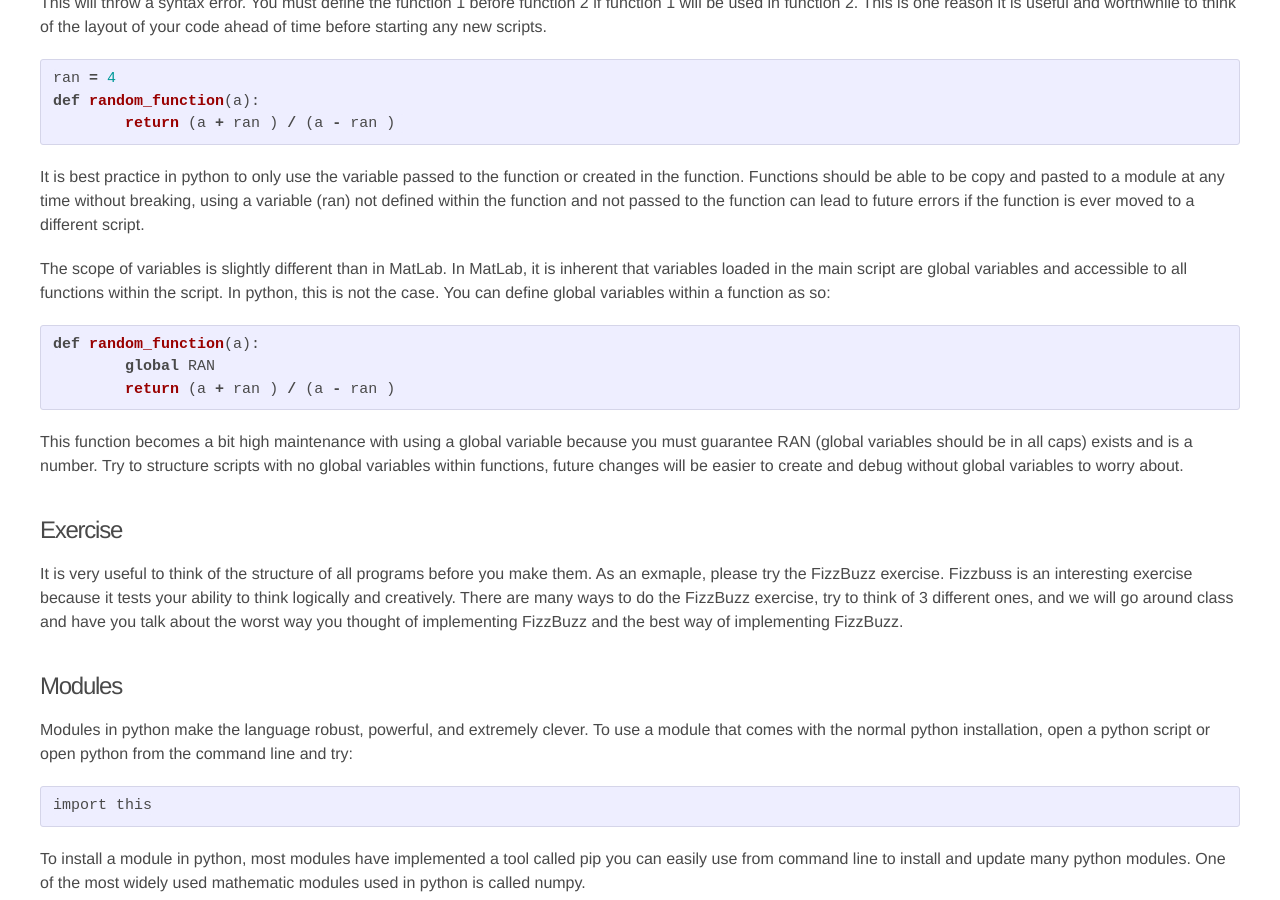
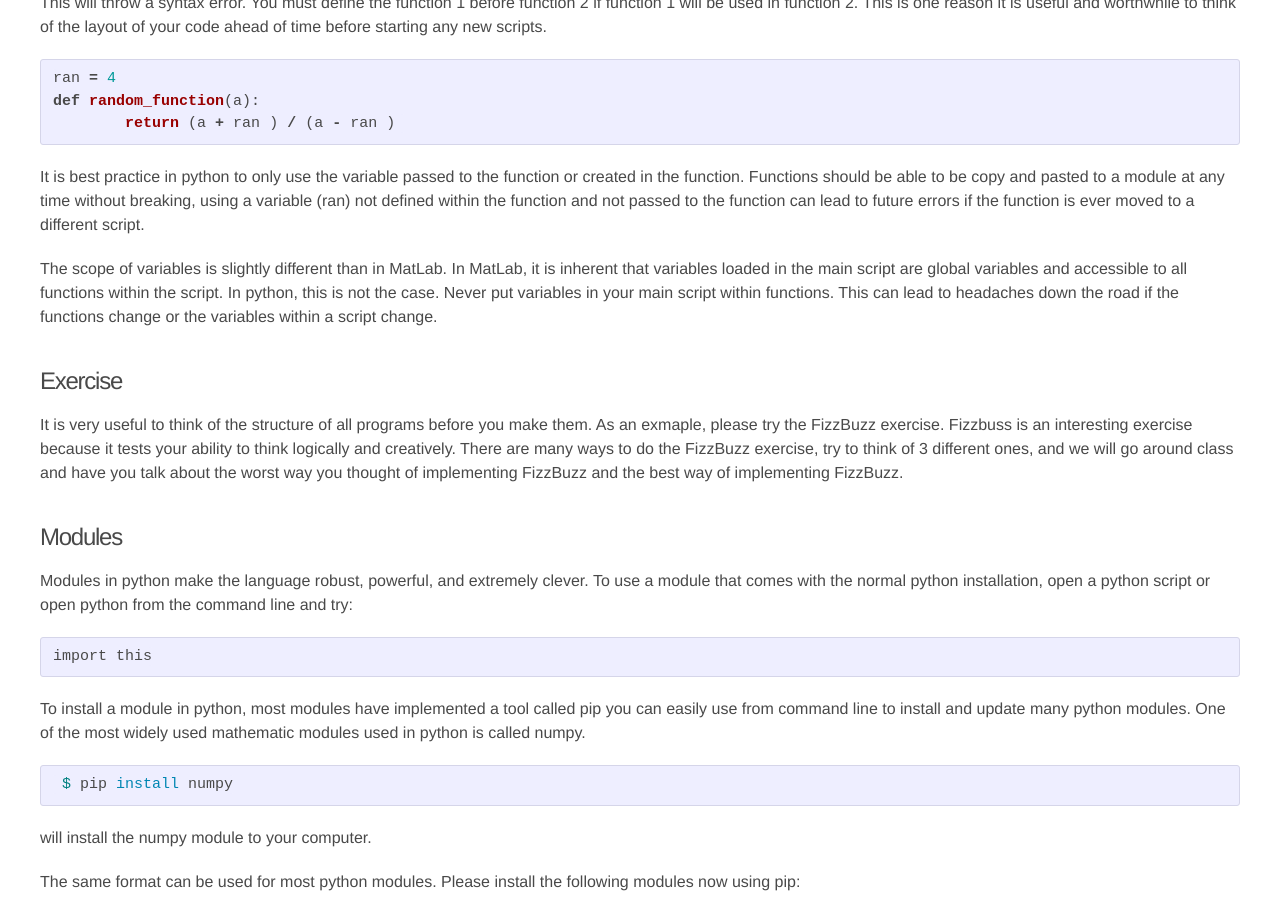
Before and after one commit to AOS573-2017/aos573-2017.github.io, a Jekyll site: the page built from _lectures/910-python-intro.md, in a window 1280 px wide and 900 px high, scrolled down 3475 px. Built offline with Jekyll 4.4.1, drawn with Linux system fonts in a browser that asks for light colours.

Commit message:
global changed

```diff
--- a/_lectures/910-python-intro.md
+++ b/_lectures/910-python-intro.md
@@ -175,15 +175,7 @@ def random_function(a):
 
 It is best practice in python to only use the variable passed to the function or created in the function.  Functions should be able to be copy and pasted to a module at any time without breaking, using a variable (ran) not defined within the function and not passed to the function can lead to future errors if the function is ever moved to a different script.
 
-The scope of variables is slightly different than in MatLab.  In MatLab, it is inherent that variables loaded in the main script are global variables and accessible to all functions within the script.  In python, this is not the case. You can define global variables within a function as so:
-
-~~~ python
-def random_function(a):
-	global RAN
-	return (a + ran ) / (a - ran )
-~~~
-
-This function becomes a bit high maintenance with using a global variable because you must guarantee RAN (global variables should be in all caps) exists and is a number.  Try to structure scripts with no global variables within functions, future changes will be easier to create and debug without global variables to worry about.
+The scope of variables is slightly different than in MatLab.  In MatLab, it is inherent that variables loaded in the main script are global variables and accessible to all functions within the script.  In python, this is not the case.  Never put variables in your main script within functions.  This can lead to headaches down the road if the functions change or the variables within a script change.
 
 ## Exercise
 
```
